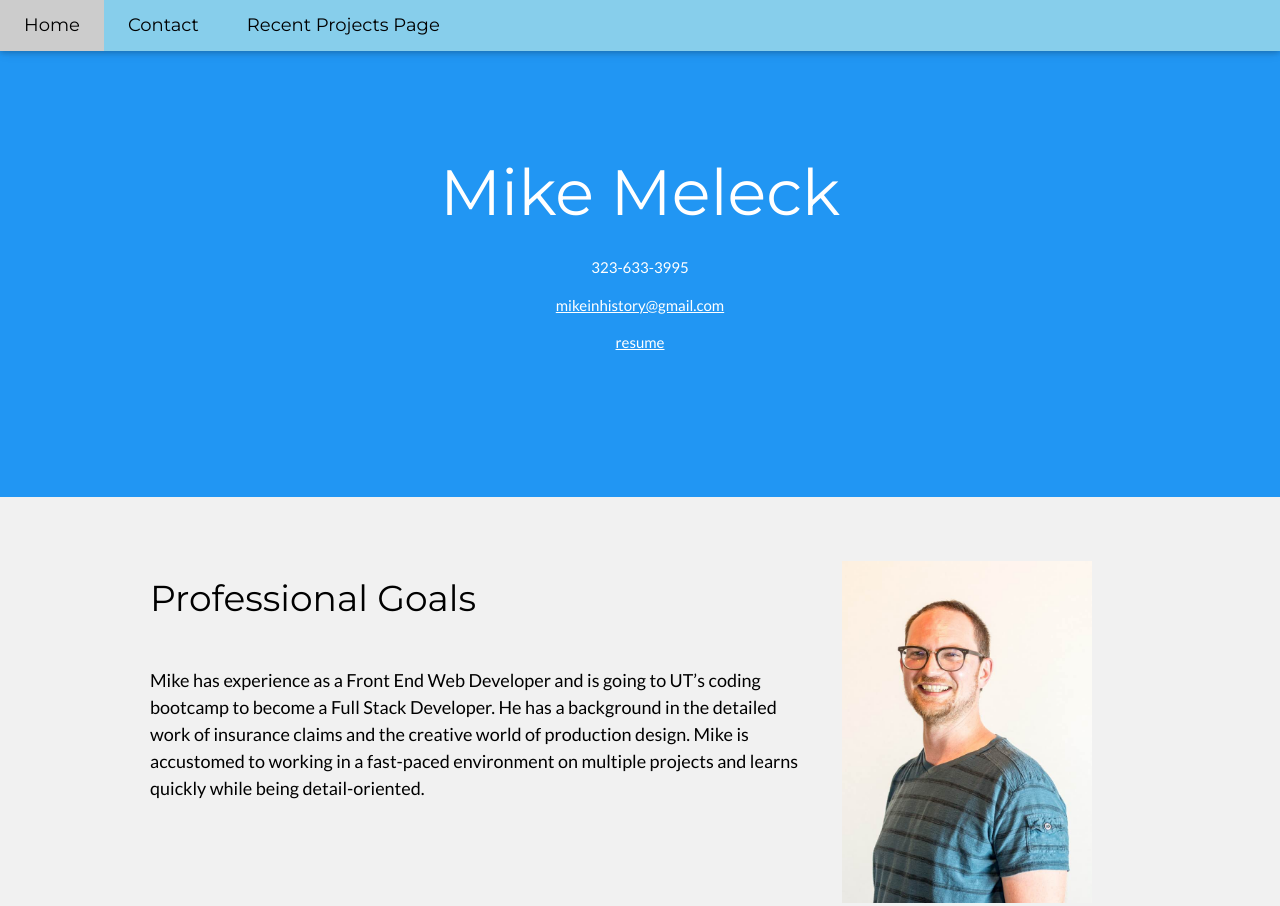
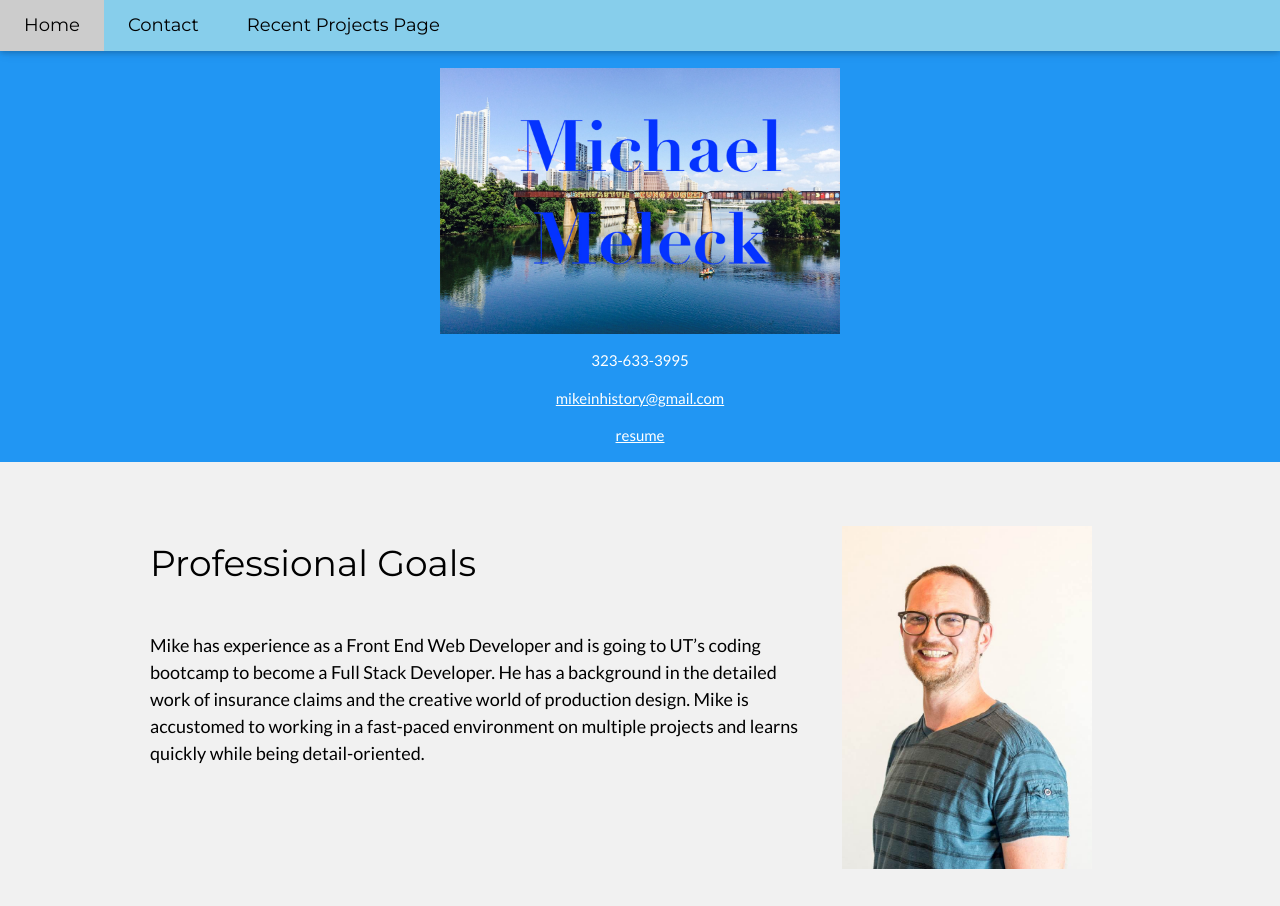
Before and after one commit to MikeM85/portfolioRedux, a website: page app/public/index.html in a window 1280 px wide. Shown: the top 906 px of the page. Drawn offline with nearby package versions, Linux system fonts and the light colour scheme.

Commit message:
header edited

```diff
--- a/app/public/assets/css/style.css
+++ b/app/public/assets/css/style.css
@@ -5,6 +5,11 @@
 
   .text {
     background-color: aqua;
+  }
+
+  .headerimg{
+    width: 400px;
+    height: auto;
   }
 
   #background{
--- a/app/public/index.html
+++ b/app/public/index.html
@@ -37,12 +37,17 @@ body,h1,h2,h3,h4,h5,h6 {font-family: "Lato", sans-serif}
 </div>
 
 <!-- Header -->
-<header class="w3-container w3-blue w3-center" style="padding:128px 16px">
-  <h1 class="w3-margin w3-jumbo">Mike Meleck</h1>
+<header  class="w3-container w3-blue w3-center" >
+  <div>
+      <br>
+      <br>
+      <br>
+    <img class="headerimg" class="img" src="../public/assets/images/townlake.jpg" class="w3-border w3-padding" alt="Michael Meleck">
 
-      <p>323-633-3995</p>
-      <p><a href="mailto:mikeinhistory@gmail.com"> mikeinhistory@gmail.com </a></p>
-      <p><a href="/resume"> resume </a></p>
+    <p>323-633-3995</p>
+    <p><a href="mailto:mikeinhistory@gmail.com"> mikeinhistory@gmail.com </a></p>
+    <p><a href="/resume"> resume </a></p>
+  </div>
 </header>
 
 <!-- First Grid -->
```
Also changed, not shown: app/public/assets/images/townlake.jpg (added), 1 other file.
